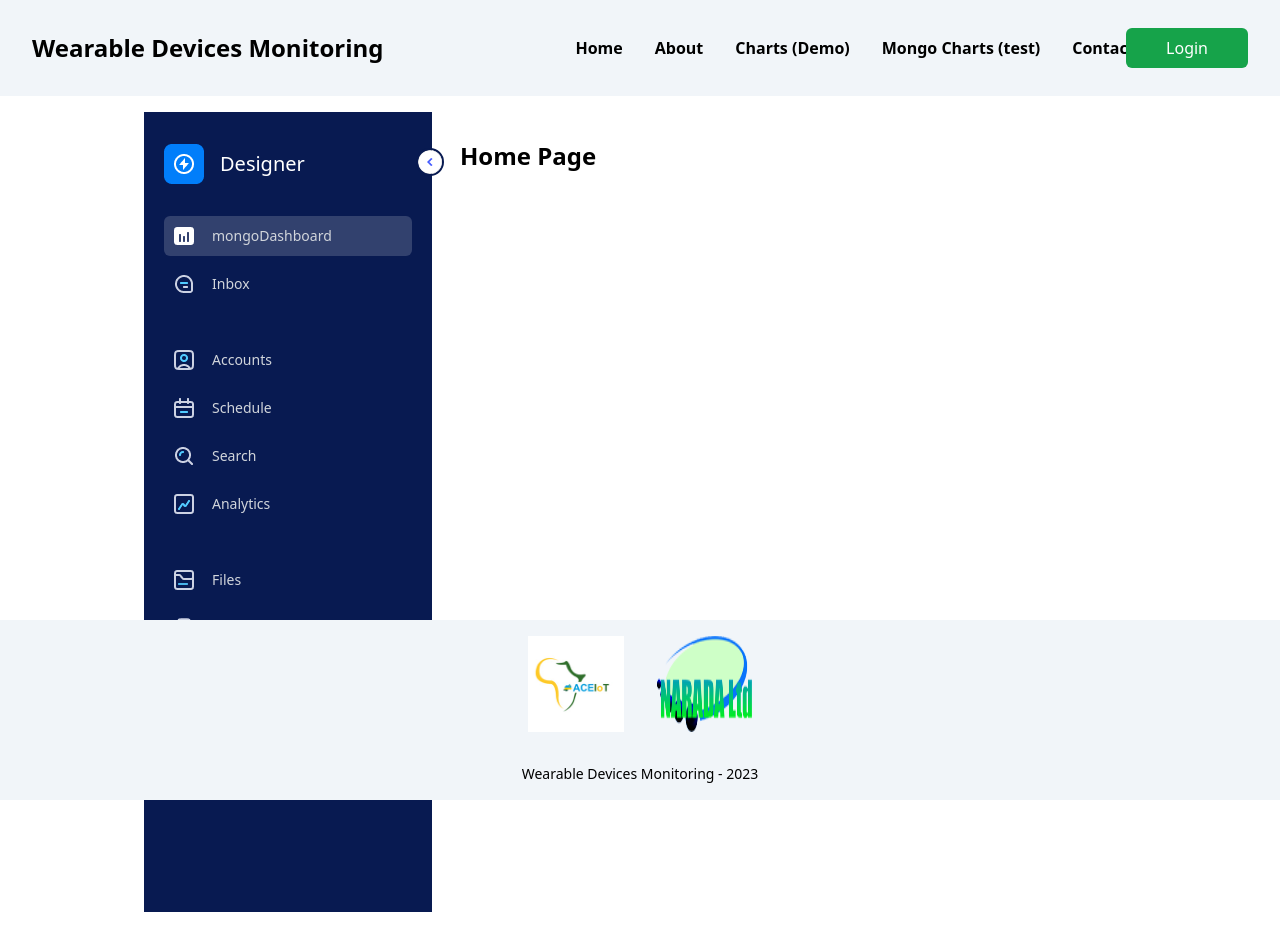
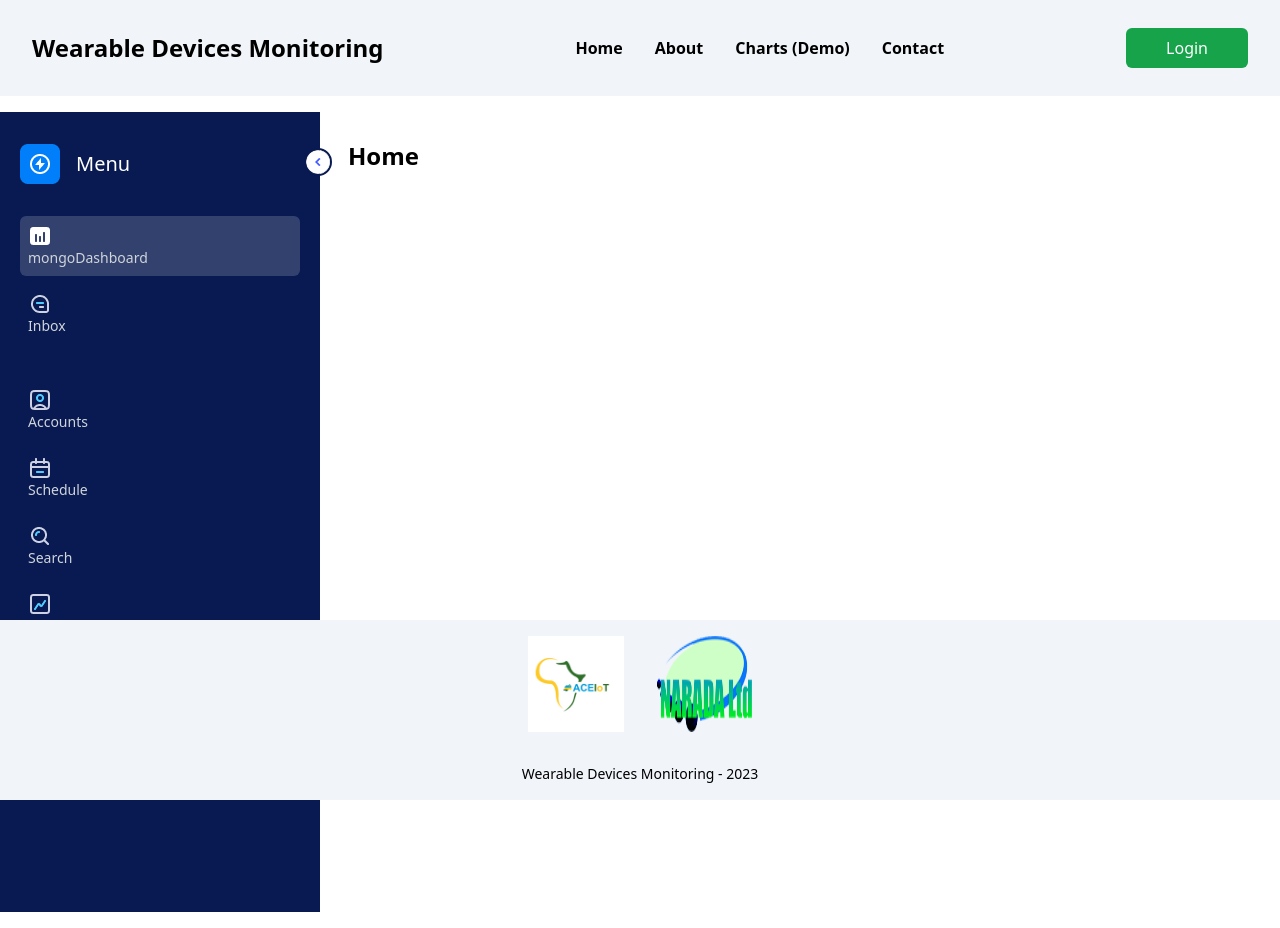
Before and after one commit to m-ogore/wearable-devices-monitoring, a Next.js app in the folder fullstack-nextjs/: page / in a window 1280 px wide. Built offline with nearby package versions, Linux system fonts and the light colour scheme.

Commit message:
Updated dashboard with correct css elements for positions

```diff
--- a/fullstack-nextjs/src/app/(guest)/mongoDashboard/page.tsx
+++ b/fullstack-nextjs/src/app/(guest)/mongoDashboard/page.tsx
@@ -24,14 +24,14 @@ const dashboard = sdk.createDashboard({
 */
 }, []);
 return (<>
-                {/* chart */}
-                <h1 className="w-[110px] mx-auto mt-10 text-xl font-semibold capitalize ">Chart</h1>
-                <div className="w-[1500px] h-[1100px] flex mx-auto my-auto">
+                {/* chart
+                <h1 className="w-[110px] mx-auto mt-10 text-xl font-semibold capitalize ">Dashboard</h1>*/}
+                {/*<div className="w-full sm:w-1/2 md:w-1/3 lg:w-1/4 xl:w-1/5 2xl:w-1/6 h-[1100px] flex mx-auto my-auto"> */}
                   <div  >
 
                    <iframe className='w-[1500px] h-[1100px] border border-gray-400 pt-0 rounded-xl  w-full h-fit my-4  shadow-xl' src="https://charts.mongodb.com/charts-wearableapp-tbgez/embed/dashboards?id=40505bd6-ca6d-40d4-9e99-04488adf07de&theme=dark&autoRefresh=true&maxDataAge=3600&showTitleAndDesc=true&scalingWidth=fixed&scalingHeight=fixed"></iframe>
                   </div>
-                </div>
+
               </>
             )
           }
--- a/fullstack-nextjs/src/app/layout.tsx
+++ b/fullstack-nextjs/src/app/layout.tsx
@@ -43,11 +43,13 @@ export default function RootLayout({
 
         <Header />
         <main className='max-w-screen-lg mx-auto p-4'>
+
            {/* Sidebar Menus code*/}
-           <div className="flex">
+          <div className="flex absolute left-0">
+
                   <div
                     className={` ${
-          open ? "w-72" : "w-20 "
+                      open ? "w-80" : "w-20 "
                     } bg-dark-purple h-screen p-5  pt-8 relative duration-300`}
                   >
                     <img
@@ -68,7 +70,7 @@ export default function RootLayout({
                           !open && "scale-0"
                         }`}
                       >
-            Designer
+                        Menu
                       </h1>
                     </div>
                     <ul className="pt-6">
@@ -80,22 +82,25 @@ export default function RootLayout({
                             index === 0 && "bg-light-white"
                           } `}
                         >
-              <a href={'/mongoDashboard'}><img src={`/assets/${Menu.src}.png`} /></a>
+                          <a href={'/mongoDashboard'}><img src={`/assets/${Menu.src}.png`} />
                           <span className={`${!open && "hidden"} origin-left duration-200`}>
                             {Menu.title}
-              </span>
+                          </span></a>
                         </li>
                       ))}
                     </ul>
+
                   </div>
                   <div className="h-screen flex-1 p-7">
-        <h1 className="text-2xl font-semibold ">Home Page</h1>
+                    <h1 className="text-2xl font-semibold ">Home</h1>
+                    {children}
                   </div>
+
           </div>
 
            {/* Sidebar menu code*/}
 
-          {children}
+
         </main>
         <Footer />
       </body>
--- a/fullstack-nextjs/src/components/layout/Header.tsx
+++ b/fullstack-nextjs/src/components/layout/Header.tsx
@@ -13,7 +13,6 @@ function Header() {
                     <Link href="/">Home</Link>
                     <Link href="/about">About</Link>
                     <Link href="/charts">Charts (Demo)</Link>
-                    <Link href="/mongoDashboard">Mongo Charts (test)</Link>
                     <Link href="/contact">Contact</Link>
                 </div>
                 {/** Login Button */}
```
Lines whose indentation alone changed are shown as unchanged.
